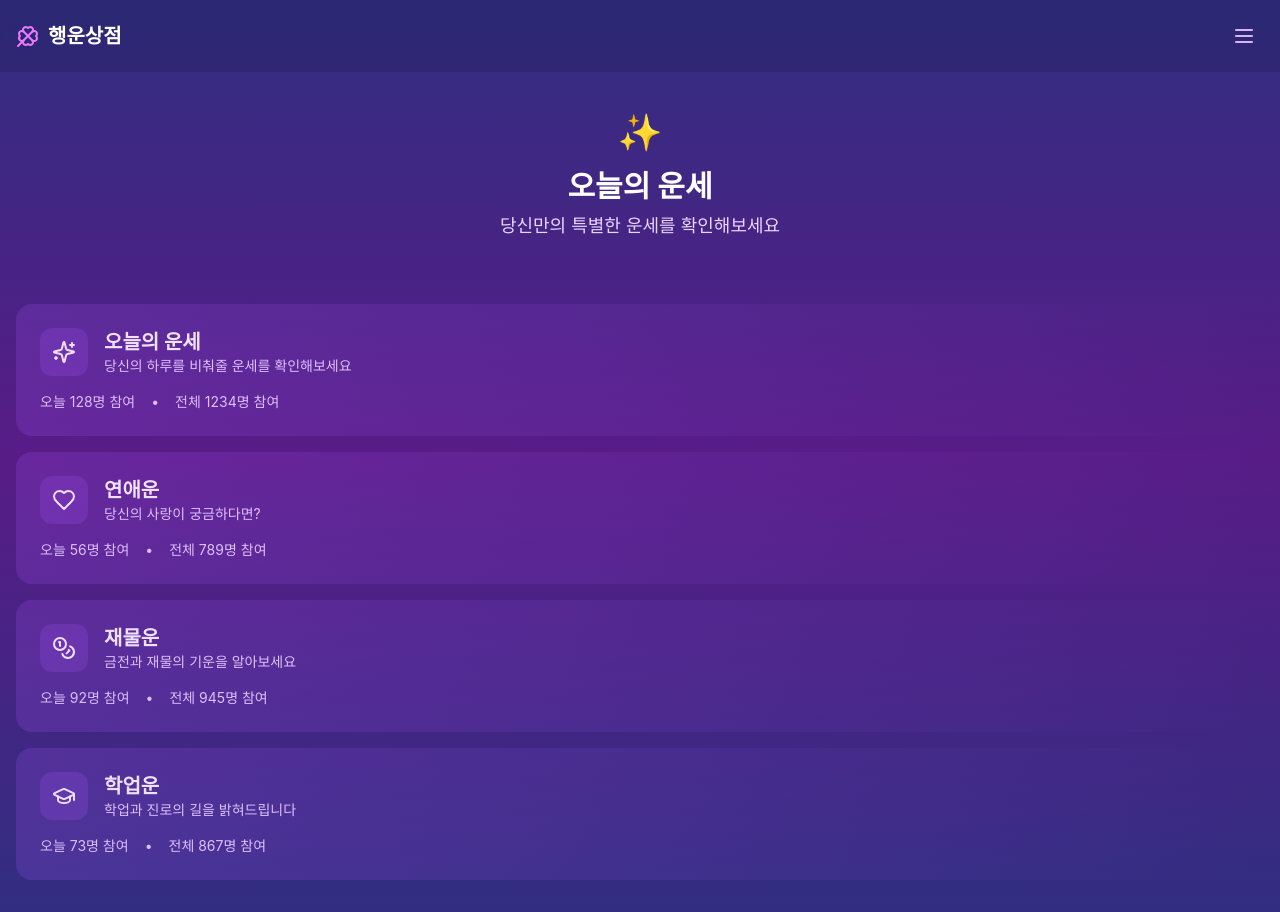
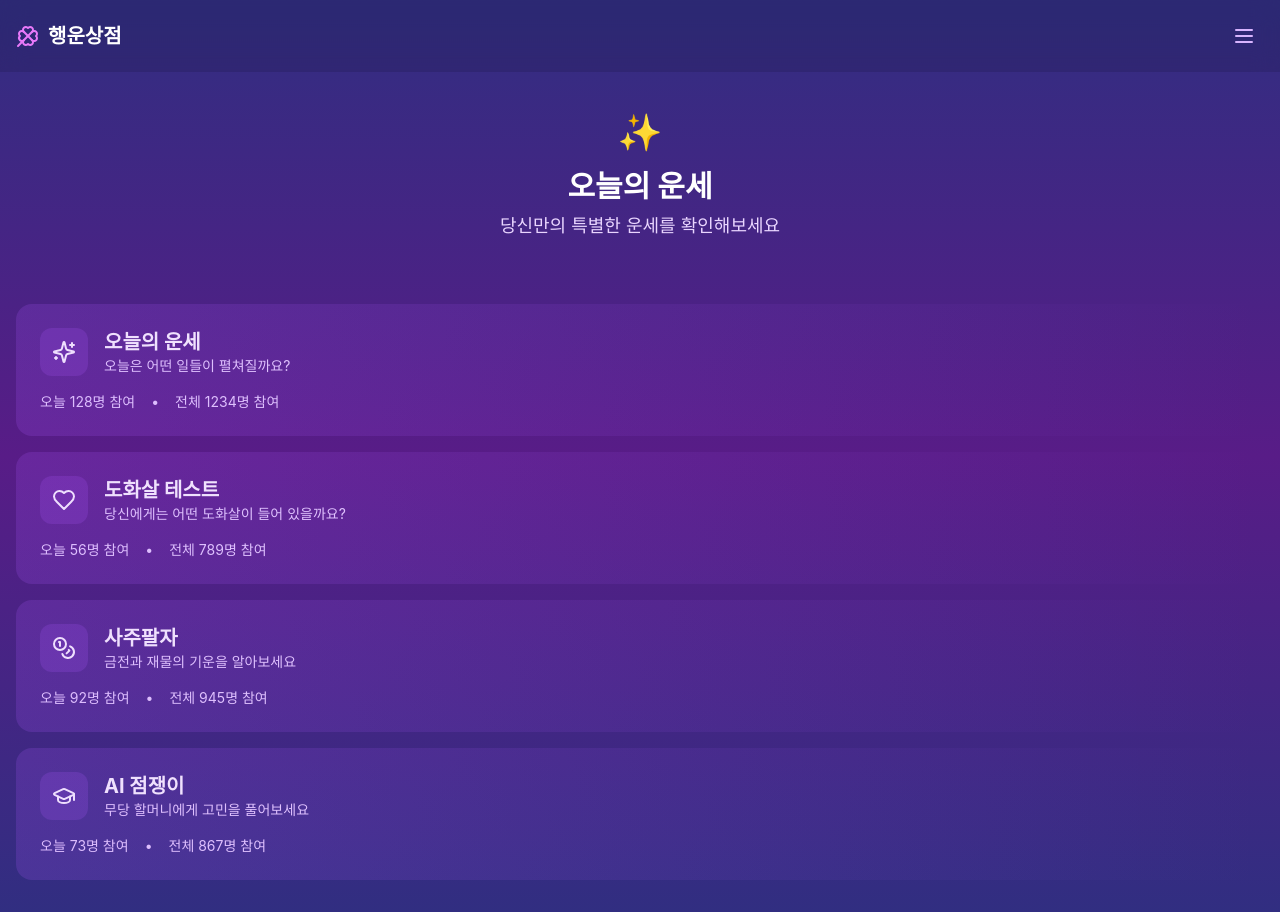
Before and after one commit to jameschoi112/fortune-shop, a React (Create React App) app: page / in a window 1280 px wide. Built offline with nearby package versions, Linux system fonts and the light colour scheme; no server answers.

Commit message:
main
first commit

```diff
--- a/src/components/Home.js
+++ b/src/components/Home.js
@@ -116,28 +116,28 @@ const Home = () => {
   const menuItems = [
     {
       title: "오늘의 운세",
-      description: "당신의 하루를 비춰줄 운세를 확인해보세요",
+      description: "오늘은 어떤 일들이 펼쳐질까요?",
       icon: Sparkles,
       route: "/fortune",
       stats: { today: 128, total: 1234 }
     },
     {
-      title: "연애운",
-      description: "당신의 사랑이 궁금하다면?",
+      title: "도화살 테스트",
+      description: "당신에게는 어떤 도화살이 들어 있을까요?",
       icon: Heart,
       comingSoon: true,
       stats: { today: 56, total: 789 }
     },
     {
-      title: "재물운",
+      title: "사주팔자",
       description: "금전과 재물의 기운을 알아보세요",
       icon: Coins,
       comingSoon: true,
       stats: { today: 92, total: 945 }
     },
     {
-      title: "학업운",
-      description: "학업과 진로의 길을 밝혀드립니다",
+      title: "AI 점쟁이",
+      description: "무당 할머니에게 고민을 풀어보세요",
       icon: GraduationCap,
       comingSoon: true,
       stats: { today: 73, total: 867 }
```
